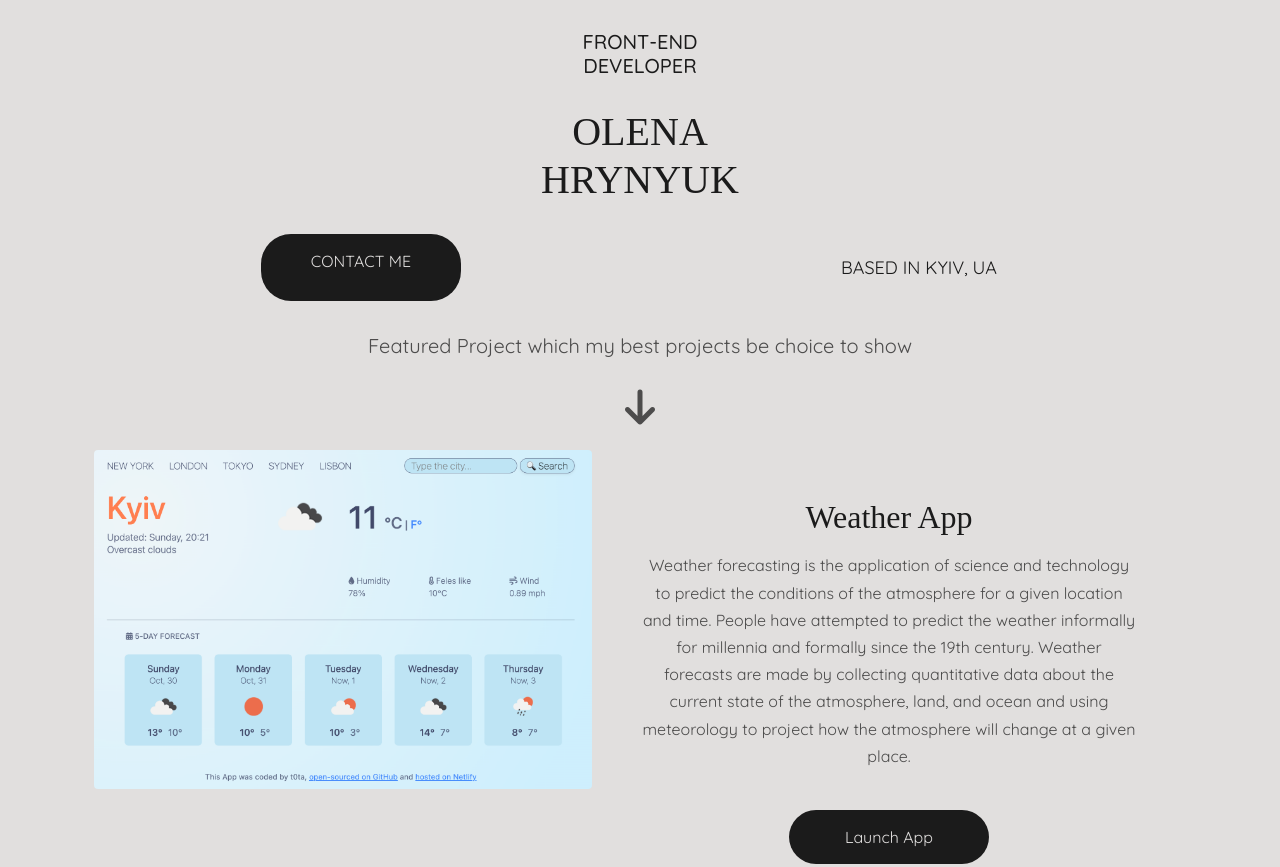
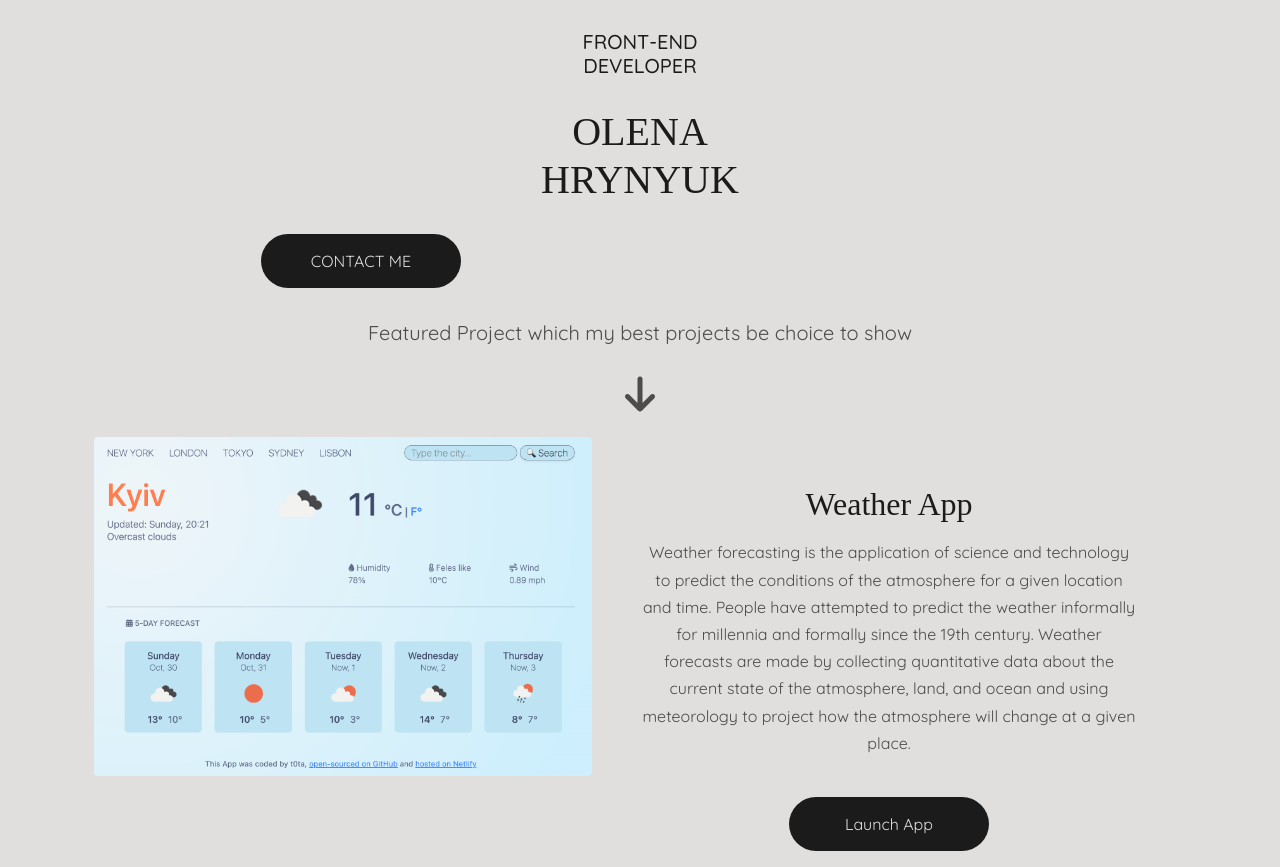
Before and after one commit to t0ta/portfolio-project, a plain HTML site: page index.html in a window 1280 px wide. Shown: the top 867 px of the page. Drawn offline with nearby package versions, Linux system fonts and the light colour scheme; a web font is replaced by a local one.

Commit message:
feat: hiding class .hero-paragraph

```diff
--- a/styles/portfolio.css
+++ b/styles/portfolio.css
@@ -105,8 +105,9 @@ body {
   }
 
   .hero-paragraph {
-    font-size: 18px;
-    margin: 20px 0;
+    /* font-size: 18px;
+    margin: 20px 0; */
+    display: none;
   }
 
   .responsive-button {
```
